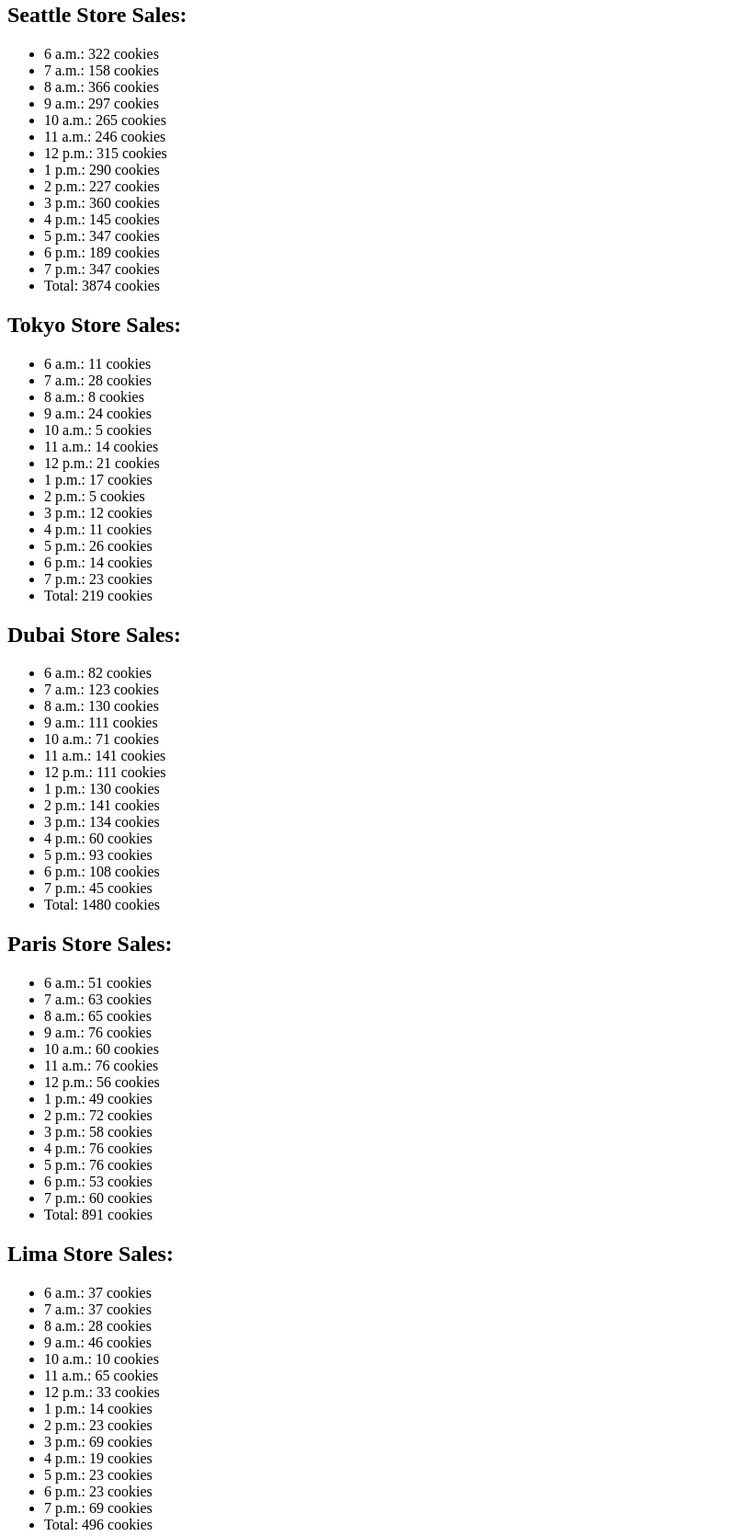
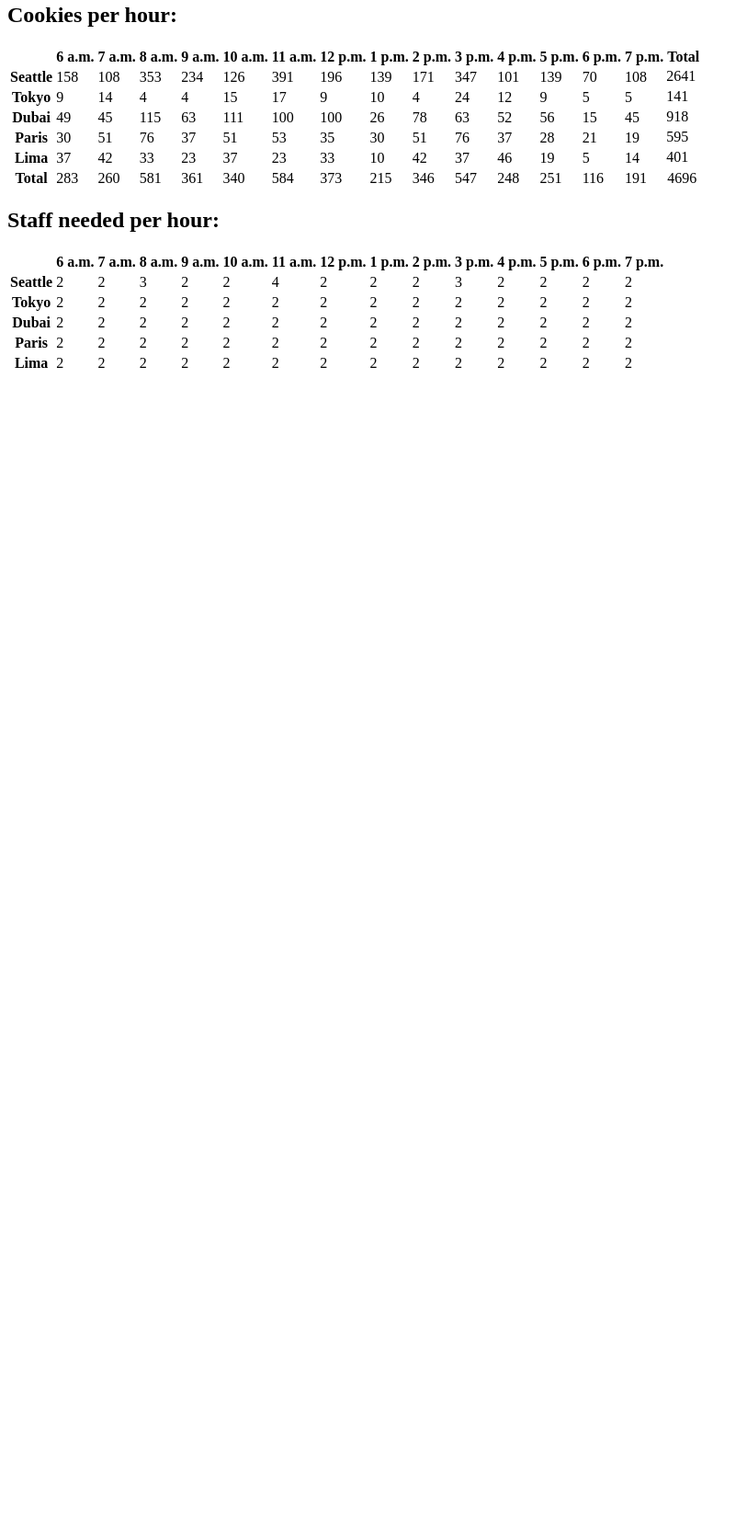
Before and after one commit to AoifeWM/cookie-stand, a plain HTML site: page sales.html in a window 1280 px wide. Shown: the part 17-1687 px from the top of the page at 92% size, without its empty margins (0-813 px from the left). After the commit the page ends 800 px from the top, so only its background shows below. Drawn offline with Linux system fonts and the light colour scheme.

Commit message:
updated objects to constructors, changed cookies output to a table, added sales table.

```diff
--- a/app/app.js
+++ b/app/app.js
@@ -1,210 +1,181 @@
 'use strict'
 
-const store = document.getElementById('store');
-console.log(store);
-let hours = ['6 a.m.', '7 a.m.', '8 a.m.', '9 a.m.', '10 a.m.', '11 a.m.', '12 p.m.', '1 p.m.', '2 p.m.', '3 p.m.', '4 p.m.', '5 p.m.', '6 p.m.', '7 p.m.']
+let hours;
+let locationsArray;
+let salesCurve;
 
-let seattle = {
-    minCust: 23,
-    maxCust: 65,
-    averageSale: 6.3,
-    cookiesPerHourArray: [],
-    getRandomCustomers: function() {
-        return Math.floor(Math.random() * (this.maxCust - this.minCust + 1) + this.minCust);
-    },
-    getCookieSalesPerHour: function() {
-        for(let i = 0; i <  hours.length; i++){
-            let customersThisHour = this.getRandomCustomers();
-            let totalCookiesThisHour = Math.ceil(customersThisHour * this.averageSale);
-            this.cookiesPerHourArray.push(totalCookiesThisHour);
-            //console.log(`hour: ${hours[i]}, customers: ${customersThisHour}, cookies: ${totalCookiesThisHour}`);
-        }
-        console.log(this.cookiesPerHourArray);
-    },
-    renderList: function() {
+initSalesPage();
 
-        let ulElement = document.createElement('ul');
-        let h2Element = document.createElement('h2');
-        h2Element.textContent = 'Seattle Store Sales:';
-        store.appendChild(h2Element);
-        store.appendChild(ulElement);
-        this.getCookieSalesPerHour();
-        let totalCookies = 0;
-        for(let i = 0; i < this.cookiesPerHourArray.length; i++){
-            let liElement = document.createElement('li');
-            liElement.textContent = `${hours[i]}: ${this.cookiesPerHourArray[i]} cookies`;
-            ulElement.appendChild(liElement);
-            totalCookies += this.cookiesPerHourArray[i];
-        }
-        let liElement = document.createElement('li');
-        liElement.textContent = `Total: ${totalCookies} cookies`;
-        ulElement.appendChild(liElement);
-        store.appendChild(ulElement);
+function initSalesPage(){
+    hours = ['6 a.m.', '7 a.m.', '8 a.m.', '9 a.m.', '10 a.m.', '11 a.m.', '12 p.m.', '1 p.m.', '2 p.m.', '3 p.m.', '4 p.m.', '5 p.m.', '6 p.m.', '7 p.m.'];
+    locationsArray = [];
+    salesCurve = [0.5, 0.75, 1.0, 0.6, 0.8, 1.0, 0.7, 0.4, 0.6, 0.9, 0.7, 0.5, 0.3, 0.4, 0.6];
+    addLocations();
+    for (let i = 0; i < locationsArray.length; i++){
+        locationsArray[i].generateCookieSalesPerHour();
     }
+    renderAll();
 }
 
-let tokyo = {
-    minCust: 3,
-    maxCust: 24,
-    averageSale: 1.2,
-    cookiesPerHourArray: [],
-    getRandomCustomers: function() {
-        return Math.floor(Math.random() * (this.maxCust - this.minCust + 1) + this.minCust);
-    },
-    getCookieSalesPerHour: function() {
-        for(let i = 0; i <  hours.length; i++){
-            let customersThisHour = this.getRandomCustomers();
-            let totalCookiesThisHour = Math.ceil(customersThisHour * this.averageSale);
-            this.cookiesPerHourArray.push(totalCookiesThisHour);
-            //console.log(`hour: ${hours[i]}, customers: ${customersThisHour}, cookies: ${totalCookiesThisHour}`);
-        }
-        console.log(this.cookiesPerHourArray);
-    },
-    renderList: function() {
-
-        let ulElement = document.createElement('ul');
-        let h2Element = document.createElement('h2');
-        h2Element.textContent = 'Tokyo Store Sales:';
-        store.appendChild(h2Element);
-        store.appendChild(ulElement);
-        this.getCookieSalesPerHour();
-        let totalCookies = 0;
-        for(let i = 0; i < this.cookiesPerHourArray.length; i++){
-            let liElement = document.createElement('li');
-            liElement.textContent = `${hours[i]}: ${this.cookiesPerHourArray[i]} cookies`;
-            ulElement.appendChild(liElement);
-            totalCookies += this.cookiesPerHourArray[i];
-        }
-        let liElement = document.createElement('li');
-        liElement.textContent = `Total: ${totalCookies} cookies`;
-        ulElement.appendChild(liElement);
-        store.appendChild(ulElement);
-    }
+function addLocations() {
+    let seattle = new storeLocation('Seattle', 23, 65, 6.3);
+    let tokyo = new storeLocation('Tokyo', 3, 24, 1.2);
+    let dubai = new storeLocation('Dubai', 11, 38, 3.7);
+    let paris = new storeLocation('Paris', 20, 38, 2.3);
+    let lima = new storeLocation('Lima', 2, 16, 4.6);
 }
 
-let dubai = {
-    minCust: 11,
-    maxCust: 38,
-    averageSale: 3.7,
-    cookiesPerHourArray: [],
-    getRandomCustomers: function() {
-        return Math.floor(Math.random() * (this.maxCust - this.minCust + 1) + this.minCust);
-    },
-    getCookieSalesPerHour: function() {
+function storeLocation(storeName, minCustomers, maxCustomers, averageSale){
+    locationsArray.push(this);
+    this.name = storeName;
+    this.min = minCustomers;
+    this.max = maxCustomers;
+    this.avg = averageSale;
+    this.cookiesPerHourArray = [];
+    this.totalCookiesDay = 0;
+    this.customersPerHourArray = [];
+    this.getRandomCustomers = function(hour){
+        return Math.floor(salesCurve[hour] * (Math.random() * (this.max - this.min + 1) + this.min));
+    };
+    this.generateCookieSalesPerHour = function(){
         for(let i = 0; i <  hours.length; i++){
-            let customersThisHour = this.getRandomCustomers();
-            let totalCookiesThisHour = Math.ceil(customersThisHour * this.averageSale);
+            let customersThisHour = this.getRandomCustomers(i);
+            this.customersPerHourArray.push(customersThisHour);
+            let totalCookiesThisHour = Math.ceil(customersThisHour * this.avg);
             this.cookiesPerHourArray.push(totalCookiesThisHour);
-            //console.log(`hour: ${hours[i]}, customers: ${customersThisHour}, cookies: ${totalCookiesThisHour}`);
+            this.totalCookiesDay += totalCookiesThisHour;
         }
-        console.log(this.cookiesPerHourArray);
-    },
-    renderList: function() {
-
-        let ulElement = document.createElement('ul');
-        let h2Element = document.createElement('h2');
-        h2Element.textContent = 'Dubai Store Sales:';
-        store.appendChild(h2Element);
-        store.appendChild(ulElement);
-        this.getCookieSalesPerHour();
-        let totalCookies = 0;
-        for(let i = 0; i < this.cookiesPerHourArray.length; i++){
-            let liElement = document.createElement('li');
-            liElement.textContent = `${hours[i]}: ${this.cookiesPerHourArray[i]} cookies`;
-            ulElement.appendChild(liElement);
-            totalCookies += this.cookiesPerHourArray[i];
+    };
+    this.renderCookies = function(){
+        let locationRow = document.createElement('tr');
+        let locationNameCell = document.createElement('th');
+        locationNameCell.textContent = this.name;
+        locationRow.appendChild(locationNameCell);
+        for (let j = 0; j < this.cookiesPerHourArray.length; j++){
+            let cookieCell = document.createElement('td');
+            cookieCell.textContent = this.cookiesPerHourArray[j];
+            locationRow.appendChild(cookieCell);
         }
-        let liElement = document.createElement('li');
-        liElement.textContent = `Total: ${totalCookies} cookies`;
-        ulElement.appendChild(liElement);
-        store.appendChild(ulElement);
-    }
+        let locationTotalCell = document.createElement('tb');
+        locationTotalCell.textContent = this.totalCookiesDay;
+        locationRow.appendChild(locationTotalCell);
+        return locationRow;
+    };
+    this.locationRowGenerator = function(){
+            let locationRow = document.createElement('tr');
+            let locationNameCell = document.createElement('th');
+            locationNameCell.textContent = this.name;
+            locationRow.appendChild(locationNameCell);
+            return locationRow;
+    };
+    this.renderCookies = function(){
+        let locationRow = this.locationRowGenerator();
+        for (let i = 0; i < this.cookiesPerHourArray.length; i++){
+            let cookieCell = document.createElement('td');
+            cookieCell.textContent = this.cookiesPerHourArray[i];
+            locationRow.appendChild(cookieCell);
+        }
+        let locationTotalCell = document.createElement('tb');
+        locationTotalCell.textContent = this.totalCookiesDay;
+        locationRow.appendChild(locationTotalCell);
+        return locationRow;
+    };
+    this.renderStaff = function(){
+        let locationRow = this.locationRowGenerator();
+        for (let i = 0; i < this.cookiesPerHourArray.length; i++){
+            let staff = Math.ceil(this.customersPerHourArray[i] / 20);
+            if(staff < 2){
+                staff = 2;
+            }
+            let staffCell = document.createElement('td');
+            staffCell.textContent = staff;
+            locationRow.appendChild(staffCell);
+        }
+        return locationRow;
+    };
 }
 
-let paris = {
-    minCust: 20,
-    maxCust: 38,
-    averageSale: 2.3,
-    cookiesPerHourArray: [],
-    getRandomCustomers: function() {
-        return Math.floor(Math.random() * (this.maxCust - this.minCust + 1) + this.minCust);
-    },
-    getCookieSalesPerHour: function() {
-        for(let i = 0; i <  hours.length; i++){
-            let customersThisHour = this.getRandomCustomers();
-            let totalCookiesThisHour = Math.ceil(customersThisHour * this.averageSale);
-            this.cookiesPerHourArray.push(totalCookiesThisHour);
-            //console.log(`hour: ${hours[i]}, customers: ${customersThisHour}, cookies: ${totalCookiesThisHour}`);
-        }
-        console.log(this.cookiesPerHourArray);
-    },
-    renderList: function() {
-
-        let ulElement = document.createElement('ul');
-        let h2Element = document.createElement('h2');
-        h2Element.textContent = 'Paris Store Sales:';
-        store.appendChild(h2Element);
-        store.appendChild(ulElement);
-        this.getCookieSalesPerHour();
-        let totalCookies = 0;
-        for(let i = 0; i < this.cookiesPerHourArray.length; i++){
-            let liElement = document.createElement('li');
-            liElement.textContent = `${hours[i]}: ${this.cookiesPerHourArray[i]} cookies`;
-            ulElement.appendChild(liElement);
-            totalCookies += this.cookiesPerHourArray[i];
-        }
-        let liElement = document.createElement('li');
-        liElement.textContent = `Total: ${totalCookies} cookies`;
-        ulElement.appendChild(liElement);
-        store.appendChild(ulElement);
-    }
+function renderAll(){
+    let store = document.getElementById('store');
+    let cookieh2 = document.createElement('h2');
+    cookieh2.textContent = 'Cookies per hour:';
+    store.appendChild(cookieh2);
+    store.appendChild(generateCookieTable());
+    let staffh2 = document.createElement('h2');
+    staffh2.textContent = 'Staff needed per hour:';
+    store.appendChild(staffh2);
+    store.appendChild(generateStaffTable());
 }
 
-let lima = {
-    minCust: 2,
-    maxCust: 16,
-    averageSale: 4.6,
-    cookiesPerHourArray: [],
-    getRandomCustomers: function() {
-        return Math.floor(Math.random() * (this.maxCust - this.minCust + 1) + this.minCust);
-    },
-    getCookieSalesPerHour: function() {
-        for(let i = 0; i <  hours.length; i++){
-            let customersThisHour = this.getRandomCustomers();
-            let totalCookiesThisHour = Math.ceil(customersThisHour * this.averageSale);
-            this.cookiesPerHourArray.push(totalCookiesThisHour);
-            //console.log(`hour: ${hours[i]}, customers: ${customersThisHour}, cookies: ${totalCookiesThisHour}`);
-        }
-        console.log(this.cookiesPerHourArray);
-    },
-    renderList: function() {
-
-        let ulElement = document.createElement('ul');
-        let h2Element = document.createElement('h2');
-        h2Element.textContent = 'Lima Store Sales:';
-        store.appendChild(h2Element);
-        store.appendChild(ulElement);
-        this.getCookieSalesPerHour();
-        let totalCookies = 0;
-        for(let i = 0; i < this.cookiesPerHourArray.length; i++){
-            let liElement = document.createElement('li');
-            liElement.textContent = `${hours[i]}: ${this.cookiesPerHourArray[i]} cookies`;
-            ulElement.appendChild(liElement);
-            totalCookies += this.cookiesPerHourArray[i];
-        }
-        let liElement = document.createElement('li');
-        liElement.textContent = `Total: ${totalCookies} cookies`;
-        ulElement.appendChild(liElement);
-        store.appendChild(ulElement);
-    }
+function generateCookieTable(){
+    let table = document.createElement('table');
+    table.appendChild(generateCookieTableHead());
+    table.appendChild(generateCookieTableBody());
+    table.appendChild(generateCookieTableFooter());
+    return table;
 }
 
-function renderAllLists() {
-    seattle.renderList();
-    tokyo.renderList();
-    dubai.renderList();
-    paris.renderList();
-    lima.renderList();
+function generateStaffTable(){
+    let table = document.createElement('table');
+    table.appendChild(generateGenericTableHead());
+    table.appendChild(generateStaffTableBody());
+    return table;
 }
 
-renderAllLists();
+function generateCookieTableHead(){
+    let tableHead = generateGenericTableHead();
+    let locationTotalTitleCell = document.createElement('th');
+    locationTotalTitleCell.textContent = 'Total';
+    tableHead.appendChild(locationTotalTitleCell);
+    return tableHead;
+}
+
+function generateCookieTableBody(){
+    let tableBody = document.createElement('tbody');
+    for (let i = 0; i < locationsArray.length; i++){
+        tableBody.appendChild(locationsArray[i].renderCookies());
+    }
+    return tableBody;
+}
+
+function generateCookieTableFooter(){
+    let hourlyTotalRow = document.createElement('tfoot');
+    let hourlyTotalTitleCell = document.createElement('th');
+    hourlyTotalTitleCell.textContent = 'Total';
+    hourlyTotalRow.appendChild(hourlyTotalTitleCell);
+    let grandTotal = 0;
+    for (let i = 0; i < hours.length; i++){
+        let hourlyTotal = 0;
+        for (let j = 0; j < locationsArray.length; j++){
+            hourlyTotal += locationsArray[j].cookiesPerHourArray[i];
+        }
+        grandTotal += hourlyTotal;
+        let hourlyTotalCell = document.createElement('td');
+        hourlyTotalCell.textContent = hourlyTotal;
+        hourlyTotalRow.appendChild(hourlyTotalCell);
+    }
+    let grandTotalCell = document.createElement('td');
+    grandTotalCell.textContent = grandTotal;
+    hourlyTotalRow.appendChild(grandTotalCell);
+    return hourlyTotalRow;
+}
+
+function generateGenericTableHead(){
+    let tableHead = document.createElement('thead');
+    let blankCell = document.createElement('td');
+    tableHead.appendChild(blankCell);
+    for (let i = 0; i < hours.length; i++){
+        let hourCell = document.createElement('th');
+        hourCell.textContent = hours[i];
+        tableHead.appendChild(hourCell)
+    }
+    return tableHead;
+}
+
+function generateStaffTableBody(){
+    let tableBody = document.createElement('tbody');
+    for (let i = 0; i < locationsArray.length; i++){
+        tableBody.appendChild(locationsArray[i].renderStaff());
+    }
+    return tableBody
+}
```
Also changed, not shown: sales.html (+1 -1 lines).
